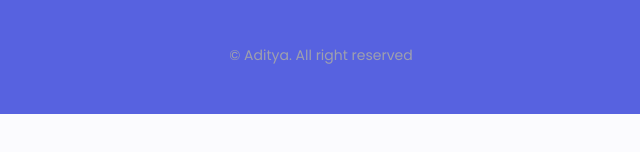
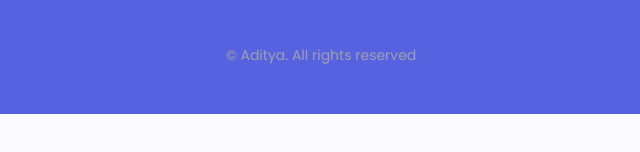
Before and after one commit to Adi-mathur4/My-Portfolio, a plain HTML site: page index.html in a window 1280 px wide. Shown: the part 5241-5393 px from the top of the page, 319-959 px from the left. Drawn offline with nearby package versions, Linux system fonts and the light colour scheme.

Commit message:
Update index.html

```diff
--- a/index.html
+++ b/index.html
@@ -479,7 +479,7 @@
                         </a>
                     </div>
                 </div>
-                <p class="footer__copy">&#169; Aditya. All right reserved</p>
+                <p class="footer__copy">&#169; Aditya. All rights reserved</p>
             </div>
         </footer>
 
```
